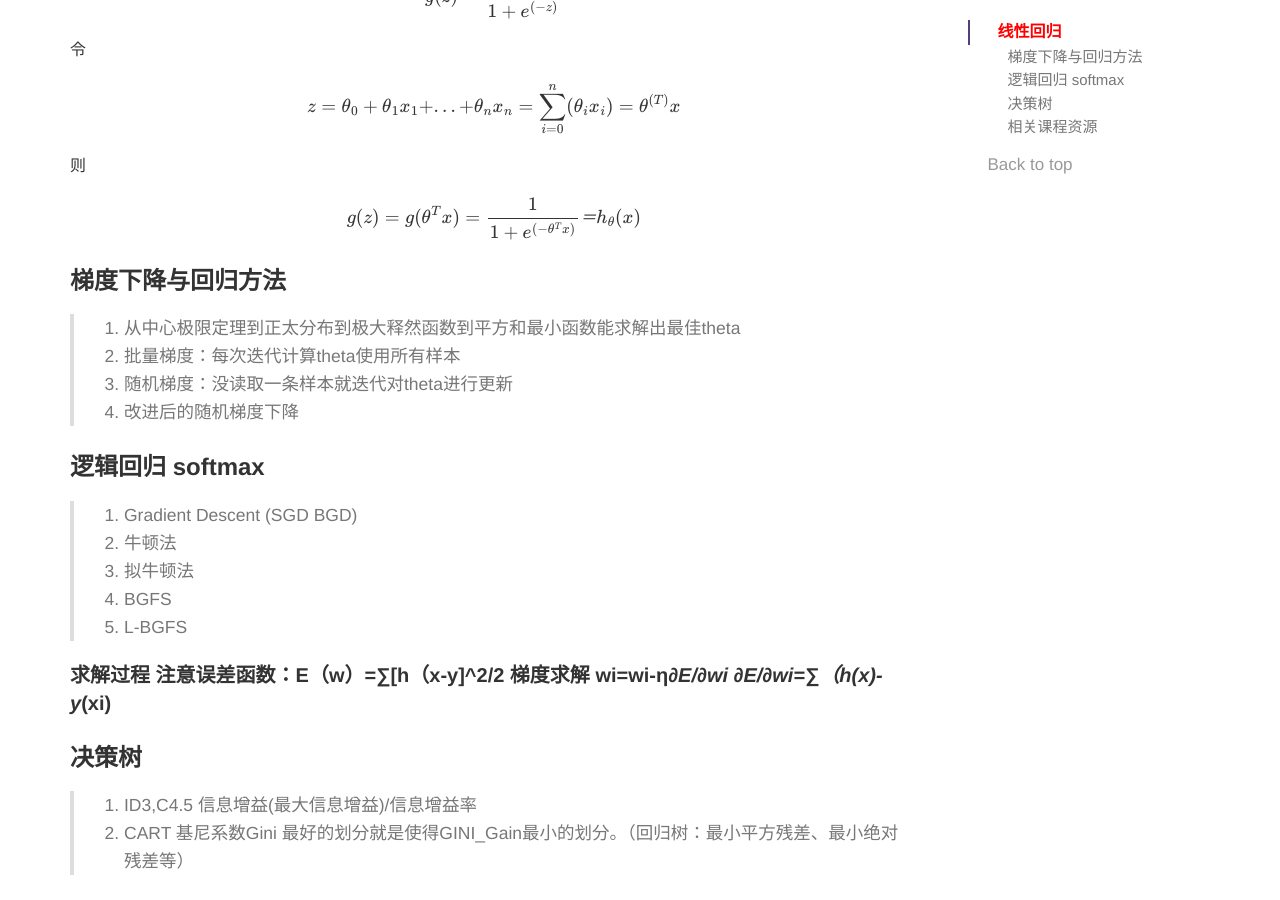
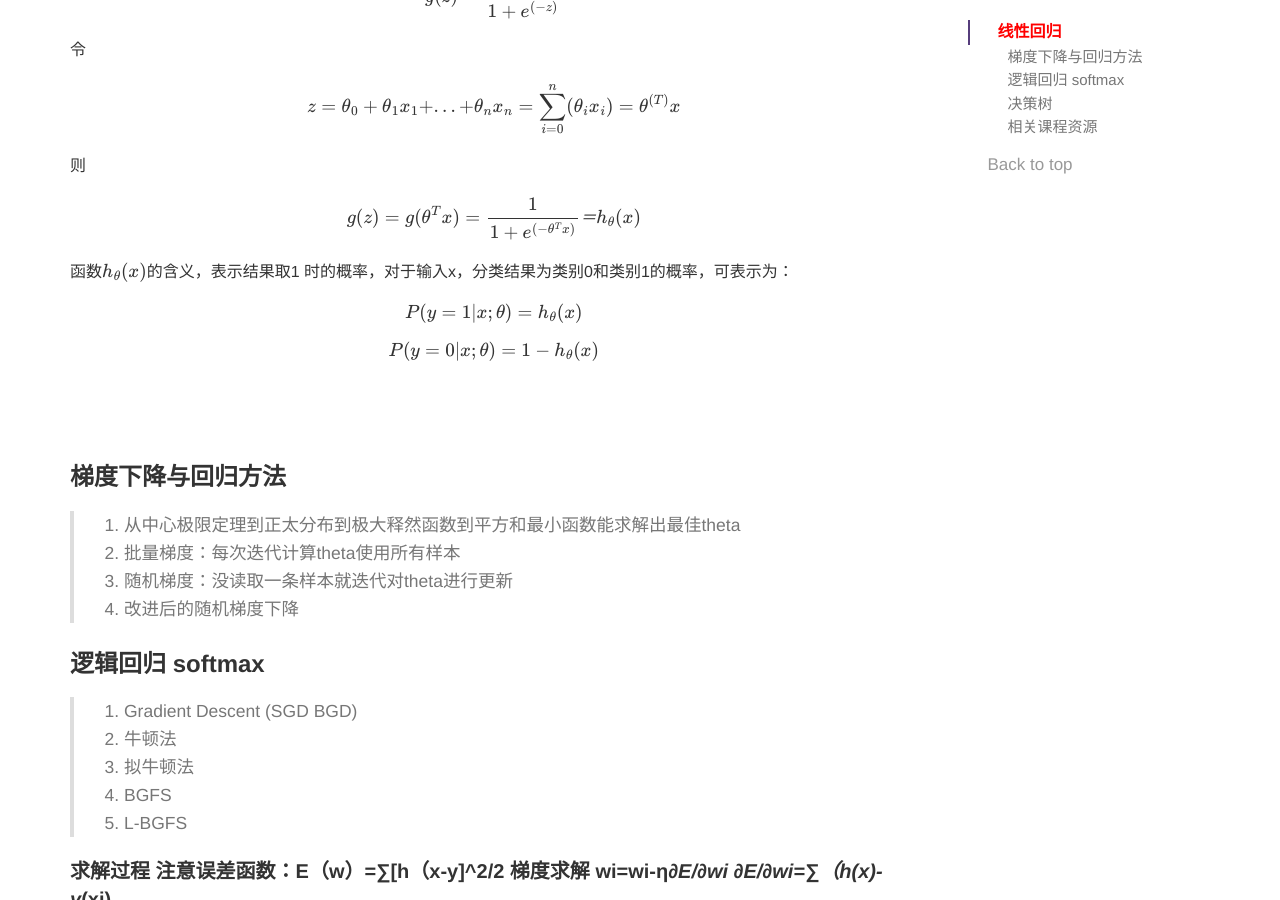
Before and after one commit to luyee/2pc.github.io, a Jekyll site: the page built from _posts/datascience/2015-06-13-ML.md, in a window 1280 px wide and 900 px high, scrolled down 1984 px. Built offline with Jekyll 4.4.1, drawn with Linux system fonts in a browser that asks for light colours; formulas are drawn with MathJax 3; comment, search, counter and statistics services are not loaded.

Commit message:
Update 2015-06-13-ML.md

```diff
--- a/_posts/datascience/2015-06-13-ML.md
+++ b/_posts/datascience/2015-06-13-ML.md
@@ -132,6 +132,28 @@ $$
 g(z)=g(\theta^{T}x)=\frac 1 {1+e^{(-\theta^{T}x)}}＝h_\theta(x)
 $$
 
+函数$$h_\theta(x)$$的含义，表示结果取1 时的概率，对于输入x，分类结果为类别0和类别1的概率，可表示为：
+
+$$
+P(y=1|x;\theta)=h_\theta(x)
+$$
+
+$$
+P(y=0|x;\theta)=1-h_\theta(x)
+$$
+
+$$
+
+$$
+
+$$
+
+$$
+
+$$
+
+$$
+
 
 
 ### 梯度下降与回归方法
```
